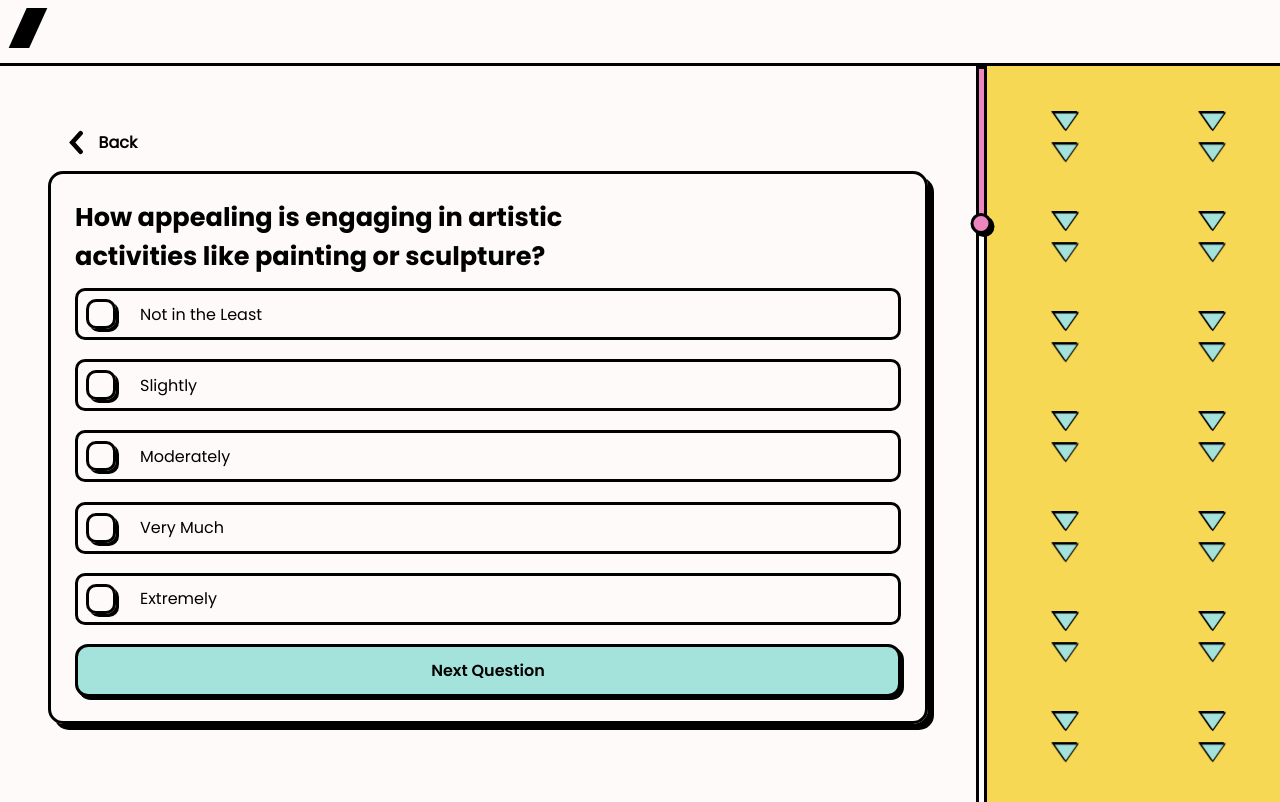
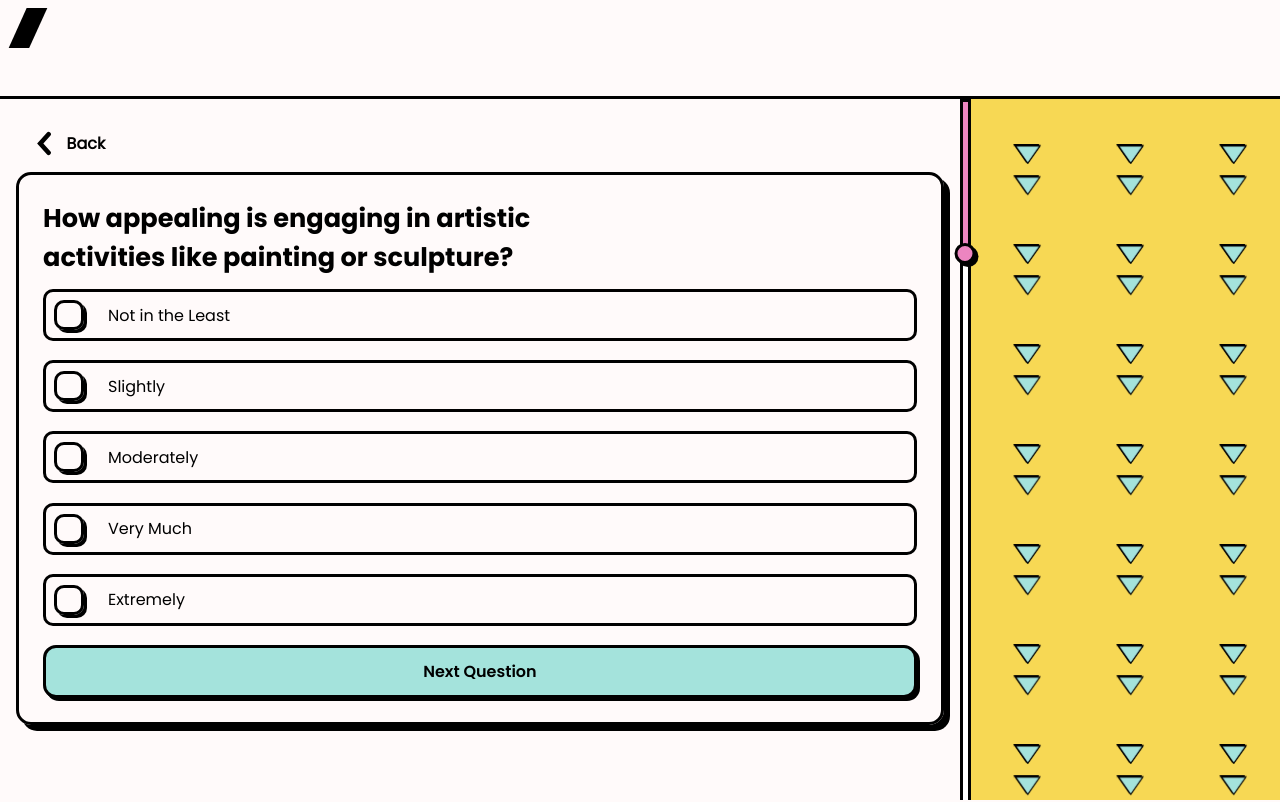
Before and after one commit to azzammahmoud95/front-end-EB, a React (Create React App) app in the folder frontend/: page / in a window 1280 px wide. Built offline with nearby package versions, Linux system fonts and the light colour scheme.

Commit message:
fixing progressbar

```diff
--- a/frontend/src/Components/Card/card.scss
+++ b/frontend/src/Components/Card/card.scss
@@ -20,12 +20,12 @@
     .sub-question {
       font-weight: lighter;
       margin-top: 0.75rem;
-      width: 50%;
+      // width: 50%;
       font-size: 0.6rem;
     }
     @media (max-width:767px) {
-      height: auto;
-      margin: 1rem;
+      // height: auto;
+      // margin: 1rem;
       box-shadow: 6px 6px 0px 0px rgba(0, 0, 0, 1);
       .question {
         font-size: 1.2rem; /* Adjust the font size for mobile */
--- a/frontend/src/Components/Layout/layout.jsx
+++ b/frontend/src/Components/Layout/layout.jsx
@@ -25,7 +25,7 @@ const ProgressBar = ({ progress }) => {
   }, []);
 
   const progressBarWrapper = {
-    height: '100%',
+    height: isMobile ? '1%' : '100%',
     boxShadow: "var(--shadow)",
     width: isMobile ? '100%' : '0.4%',
     border: "3px solid black",
@@ -88,19 +88,20 @@ export default function Layout({ children }) {
   //   };
   // }, []);
   return (
-    <div>
-      <div className="Header-logo">
+    <div style={{height:'100vh',overflowY:'scroll'}}>
+      <div className="Header-logo" style={{height:'10%'}}>
         <img src={icon} alt="icon-logo" width={40} height={40} />
       </div>
-      <div className="flex-layout">
-        <div className="question-child">
+
+      <div className="flex-layout" style={{height:'90%'}}>
+        <div className="question-child" >
         <BackButton />{" "}
           {children}
         </div>
 
         <ProgressBar progress={20} />
 
-        <div className="animation-sidebar">
+        <div className="animation-sidebar" >
         <div
   className="triangle-stack-container"
   style={{
--- a/frontend/src/Components/Layout/layout.scss
+++ b/frontend/src/Components/Layout/layout.scss
@@ -1,26 +1,27 @@
 .Header-logo {
   padding: 0.5rem;
   border-bottom: 3px solid black;
-  position: sticky;
+  // height: 8%;
+  z-index: 100;
 }
-.triangle-stack-container{
-  overflow: hidden;
-}
-.question-child{
-   margin: 3rem;
-}
+// .triangle-stack-container{
+//   overflow: hidden;
+// }
+
 .flex-layout {
   display: flex;
-  height: 92vh;
-  overflow: hidden;
+  height: 95%;
   @media (max-width: 767px) {
     display: flex;
     flex-direction: column-reverse;
   }
   .question-child {
+    margin: 1rem;
+    height: 85%;
     @media (min-width: 768px) {
       // Desktop view
       width: 75%;
+      height: 75%;
     }
     @media (max-width: 767px) {
       // Desktop view
@@ -31,13 +32,23 @@
 
 
   }
+  .question-child{
+
+
+ }
+}
 .animation-sidebar {
   background-color: var(--yellow);
+  overflow: hidden;
+
+
   @media (min-width: 768px) {
     width: 25%;
+
   }
   @media (max-width: 767px) {
+    height: 200px;
         width: 100%;
+  //  overflow: hidden;
   }
 }
-}
```
Lines whose indentation alone changed are shown as unchanged.
